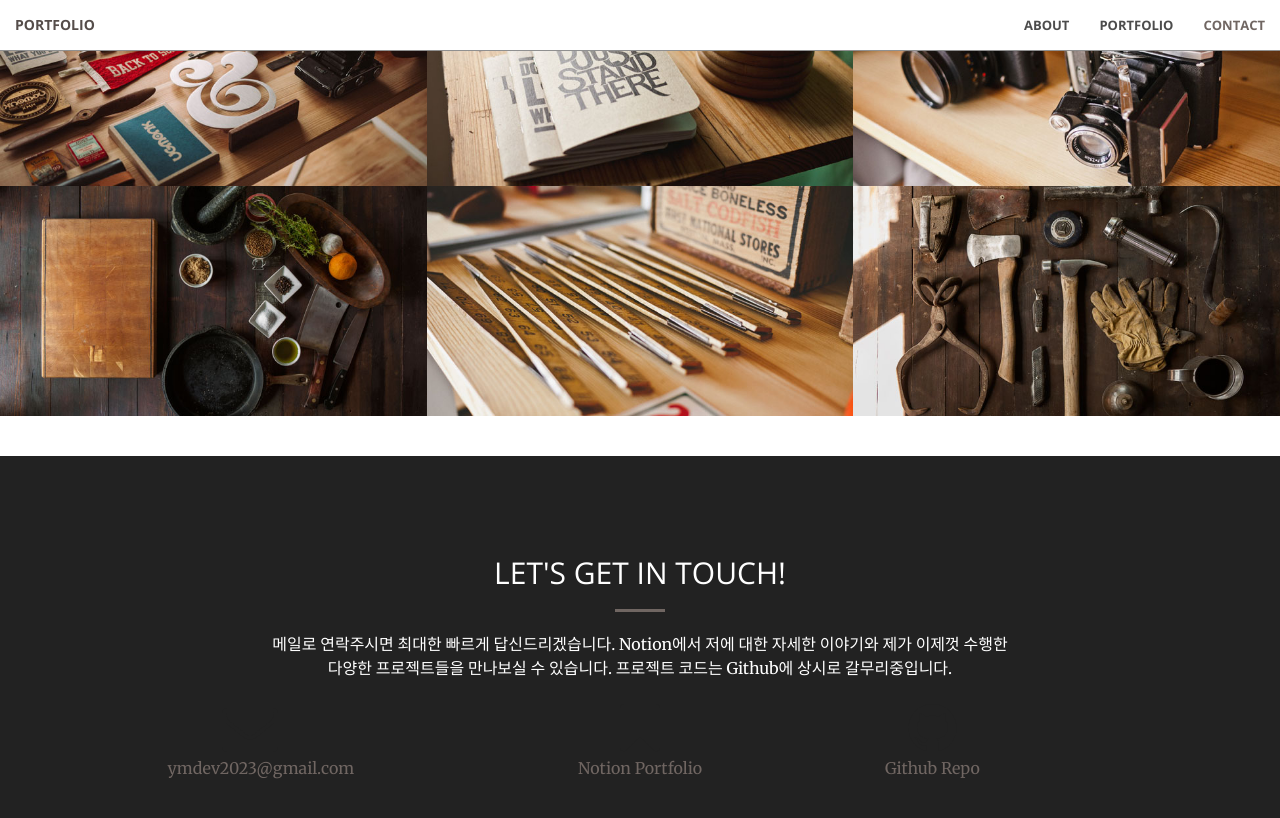
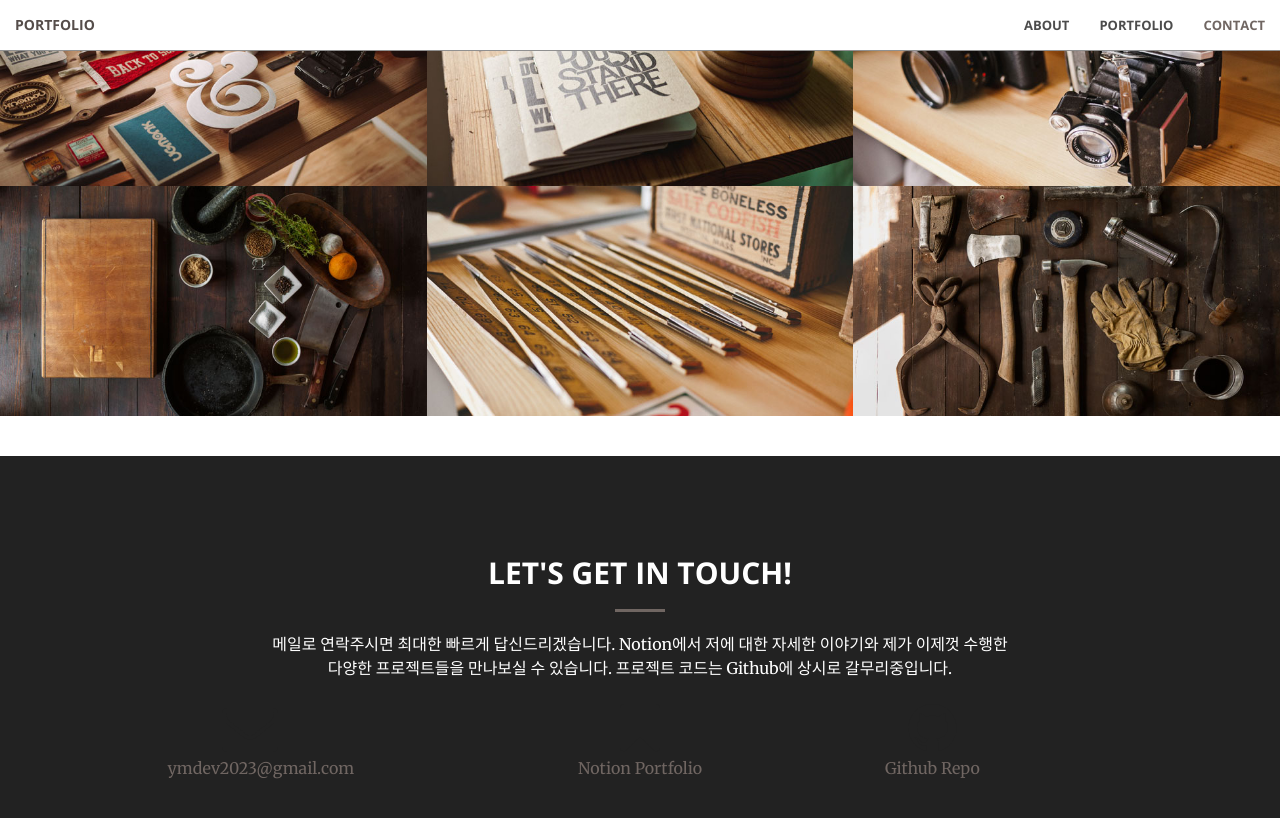
Before and after one commit to ymdev2023/ymdev2023.github.io, a Jekyll site: the page built from index.html, in a window 1280 px wide and 900 px high, scrolled down 2619 px. Shown: the top 818 px of the window. Built offline with Jekyll 4.4.1, drawn with Linux system fonts in a browser that asks for light colours.

Commit message:
Update contact.html

```diff
--- a/_includes/contact.html
+++ b/_includes/contact.html
@@ -2,7 +2,7 @@
     <div class="container">
         <div class="row">
             <div class="col-lg-8 col-lg-offset-2 text-center">
-                <h2 class="section-heading">LET'S GET IN TOUCH!</h2>
+                <h2 class="section-heading"><b>LET'S GET IN TOUCH!</b></h2>
                 <hr class="primary">
                 <p>메일로 연락주시면 최대한 빠르게 답신드리겠습니다. Notion에서 저에 대한 자세한 이야기와 제가 이제껏 수행한 다양한 프로젝트들을 만나보실 수 있습니다. 프로젝트 코드는 Github에 상시로 갈무리중입니다. </p>
             </div>
```
